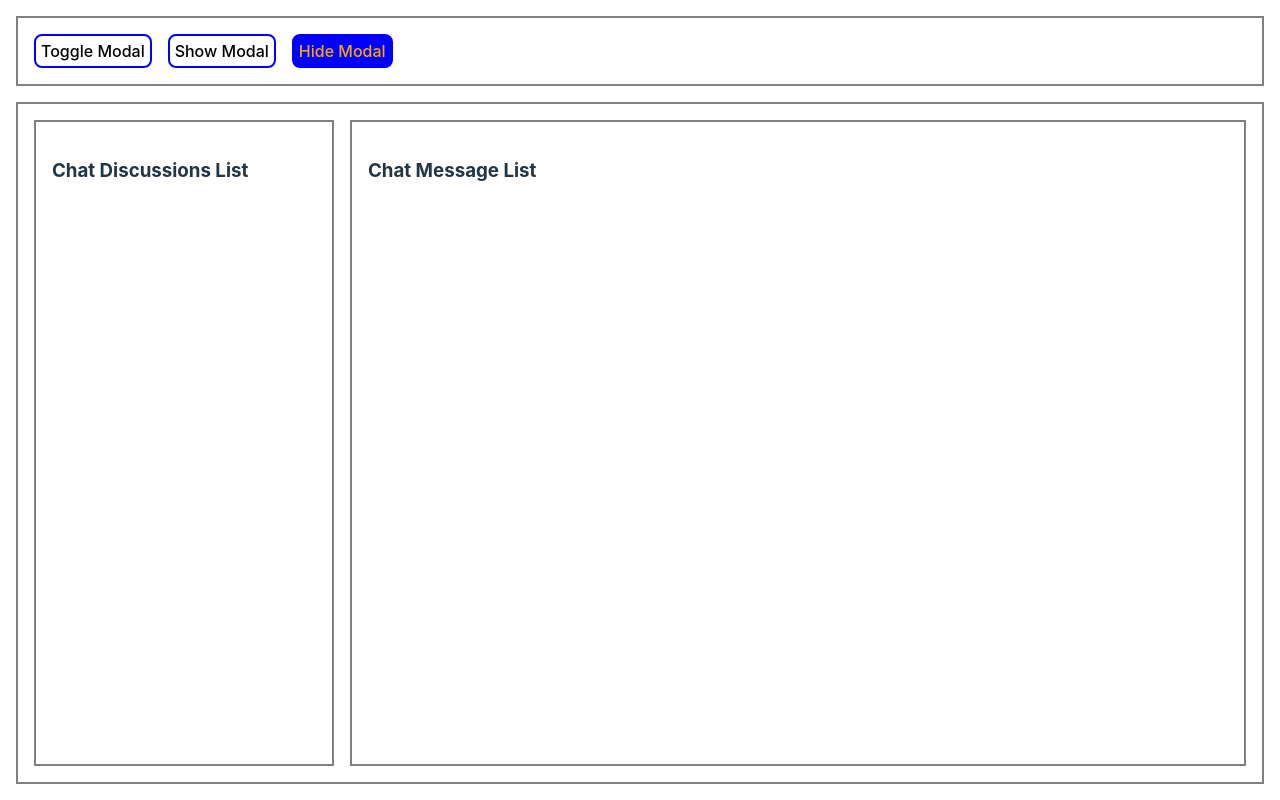
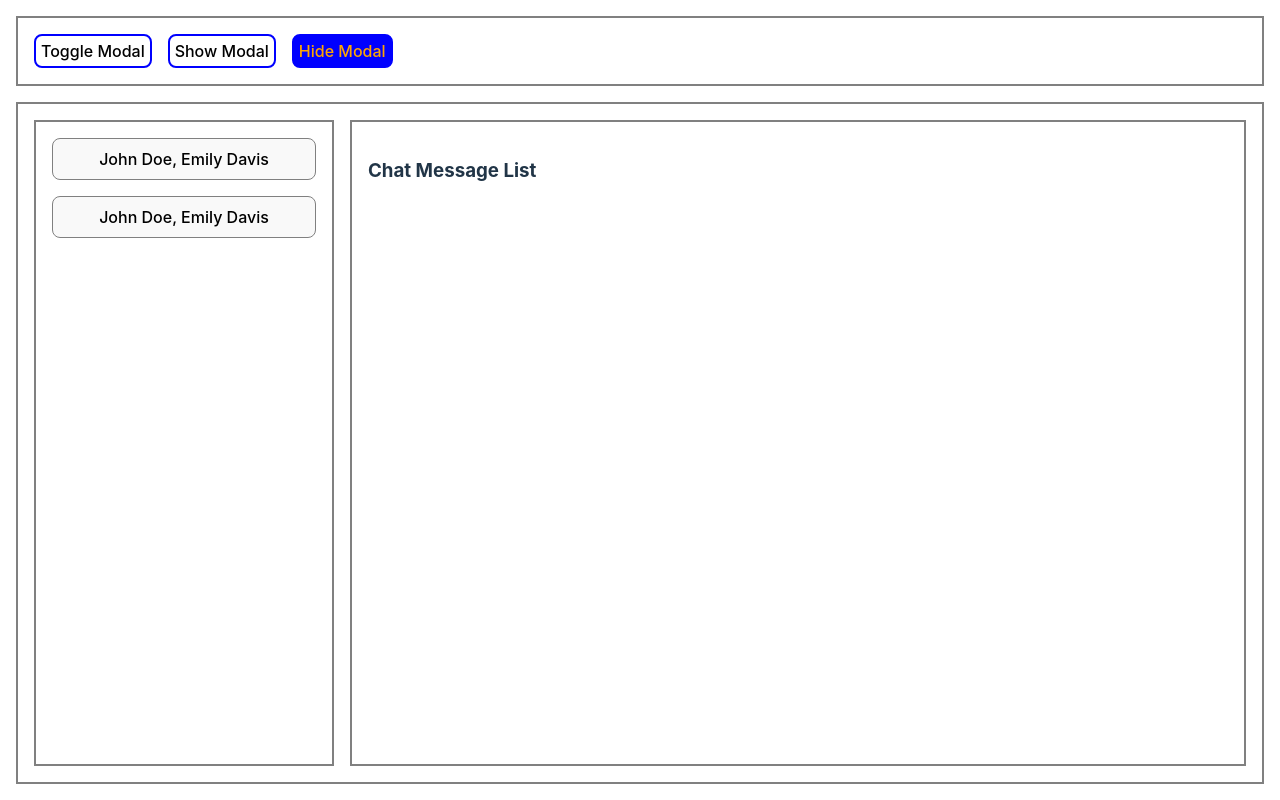
Before and after one commit to victorbln/INVAT_REACT, a React (Vite) app in the folder chat_app/: page / in a window 1280 px wide. Built offline with nearby package versions, Linux system fonts and the light colour scheme.

Commit message:
Discussion list styling

```diff
--- a/chat_app/src/App.css
+++ b/chat_app/src/App.css
@@ -81,7 +81,7 @@ body {
 /* CHAT START DISCUSSION MODAL */
 
 .chat-start-discussion-modal {
-  border : var(--border-md);
+  border: var(--border-md);
   padding: var(--space-md);
   background-color: gray;
 
@@ -93,16 +93,42 @@ body {
   width: 100%;
 }
 
-.chat-start-discussion-modal-close-btn{
+.chat-start-discussion-modal-close-btn {
   background-color: transparent;
   border: 2px solid red;
   padding: 5px;
   cursor: pointer;
 }
 
-.chat-start-discussion-modal-close-btn:hover{
+.chat-start-discussion-modal-close-btn:hover {
   background-color: red;
   color: white;
 }
 
 /* CHAT START DISCUSSION MODAL END */
+
+/* CHAT DISCUSSION LIST START */
+
+.chat-discussion-list-items {
+  list-style: none;
+  padding: 0;
+  margin: 0;
+}
+
+.chat-discussion-list-item {
+  margin-bottom: var(--space-md);
+}
+
+.chat-discussion-list-item-btn {
+  width: 100%;
+  border: 1px solid var(--color-gray);
+  padding: var(--space-sm);
+  cursor: pointer;
+}
+
+.chat-discussion-list-item-btn:hover {
+  background-color: blue;
+  color:white
+}
+
+/* CHAT DISCUSSION LIST END */
--- a/chat_app/src/App.jsx
+++ b/chat_app/src/App.jsx
@@ -7,10 +7,11 @@ import { ChatStartDiscussionModal } from "./components/chat-start-discussion-mod
 import { useState } from "react";
 
 import { CONTACTS } from "./constants/contacts";
-
+import { DISCUSSIONS } from "./constants/discussions";
 function App() {
   const [isModalVisible, setIsModalVisible] = useState(false);
   const [contacts] = useState(CONTACTS);
+  const [discussions] = useState(DISCUSSIONS);
   return (
     <>
       {isModalVisible && (
@@ -27,7 +28,9 @@ function App() {
             isModalVisible={isModalVisible}
           />
         }
-        aside={<ChatDiscussionsList />}
+        aside={<ChatDiscussionsList
+        discussions={discussions}
+        />}
         main={<ChatMessageList />}
       />
     </>
--- a/chat_app/src/components/chat-discussions-contact.jsx
+++ b/chat_app/src/components/chat-discussions-contact.jsx
@@ -1,7 +1,9 @@
-export function ChatDiscussionsContact() {
-  return (
-    <div>
-      <h3>Chat Discussions Contact</h3>
-    </div>
-  )
+export function ChatDiscussionsContact({ contacts }) {
+  function concatContactName(contact, index) {
+    const isLastElement = index === contacts.length - 1;
+
+    return isLastElement ? contact.name : `${contact.name}, `;
+  }
+
+  return <div>{contacts.map((contact) => contact.name).join(", ")}</div>;
 }
--- a/chat_app/src/components/chat-discussions-list.jsx
+++ b/chat_app/src/components/chat-discussions-list.jsx
@@ -1,7 +1,16 @@
-export function ChatDiscussionsList() {
+import { ChatDiscussionsContact } from "./chat-discussions-contact";
+
+export function ChatDiscussionsList({ discussions }) {
+  const discussionsJSX = discussions.map((discussion) => (
+    <li key={discussion.id} className="chat-discussion-list-item">
+      <button className="chat-discussion-list-item-btn">
+        <ChatDiscussionsContact contacts={discussion.contacts} />
+      </button>
+    </li>
+  ));
   return (
-    <div>
-      <h3>Chat Discussions List</h3>
+    <div className="chat-discussion-list">
+      <ul className="chat-discussion-list-items">{discussionsJSX}</ul>
     </div>
-  )
+  );
 }
```
